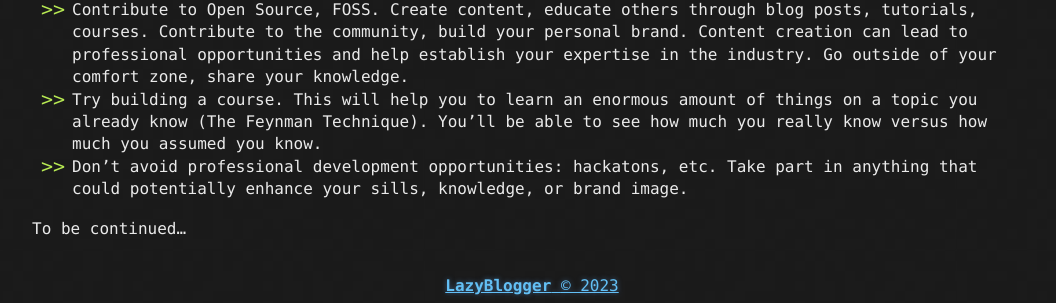
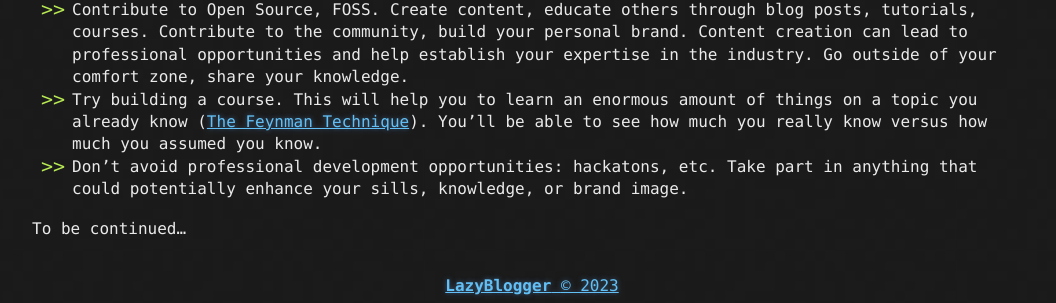
Before and after one commit to miomirparipovic/bytenoir, a Jekyll site: the page built from _posts/2023-09-02-become-better-programmer.md, in a window 1280 px wide. Shown: the part 1346-1649 px from the top of the page, without its empty margins (108-1164 px from the left). Built offline with Jekyll 4.4.1, drawn with Linux system fonts in a browser that asks for light colours; part of the change alters nothing that is shown.

Commit message:
add link

```diff
--- a/_posts/2023-09-02-become-better-programmer.md
+++ b/_posts/2023-09-02-become-better-programmer.md
@@ -31,7 +31,7 @@ So, if you're eager to turn your job into a craft and elevate your coding skills
 - Don't give up. Don't make excuses.
 - Struggling is fine. The big thing is to recover from struggling.
 - Contribute to Open Source, FOSS. Create content, educate others through blog posts, tutorials, courses. Contribute to the community, build your personal brand. Content creation can lead to professional opportunities and help establish your expertise in the industry. Go outside of your comfort zone, share your knowledge.
-- Try building a course. This will help you to learn an enormous amount of things on a topic you already know (The Feynman Technique). You'll be able to see how much you really know versus how much you assumed you know.
+- Try building a course. This will help you to learn an enormous amount of things on a topic you already know ([The Feynman Technique](https://fs.blog/feynman-technique/){:target="_blank"}). You'll be able to see how much you really know versus how much you assumed you know.
 - Don't avoid professional development opportunities: hackatons, etc. Take part in anything that could potentially enhance your sills, knowledge, or brand image.
 
 To be continued...
```
